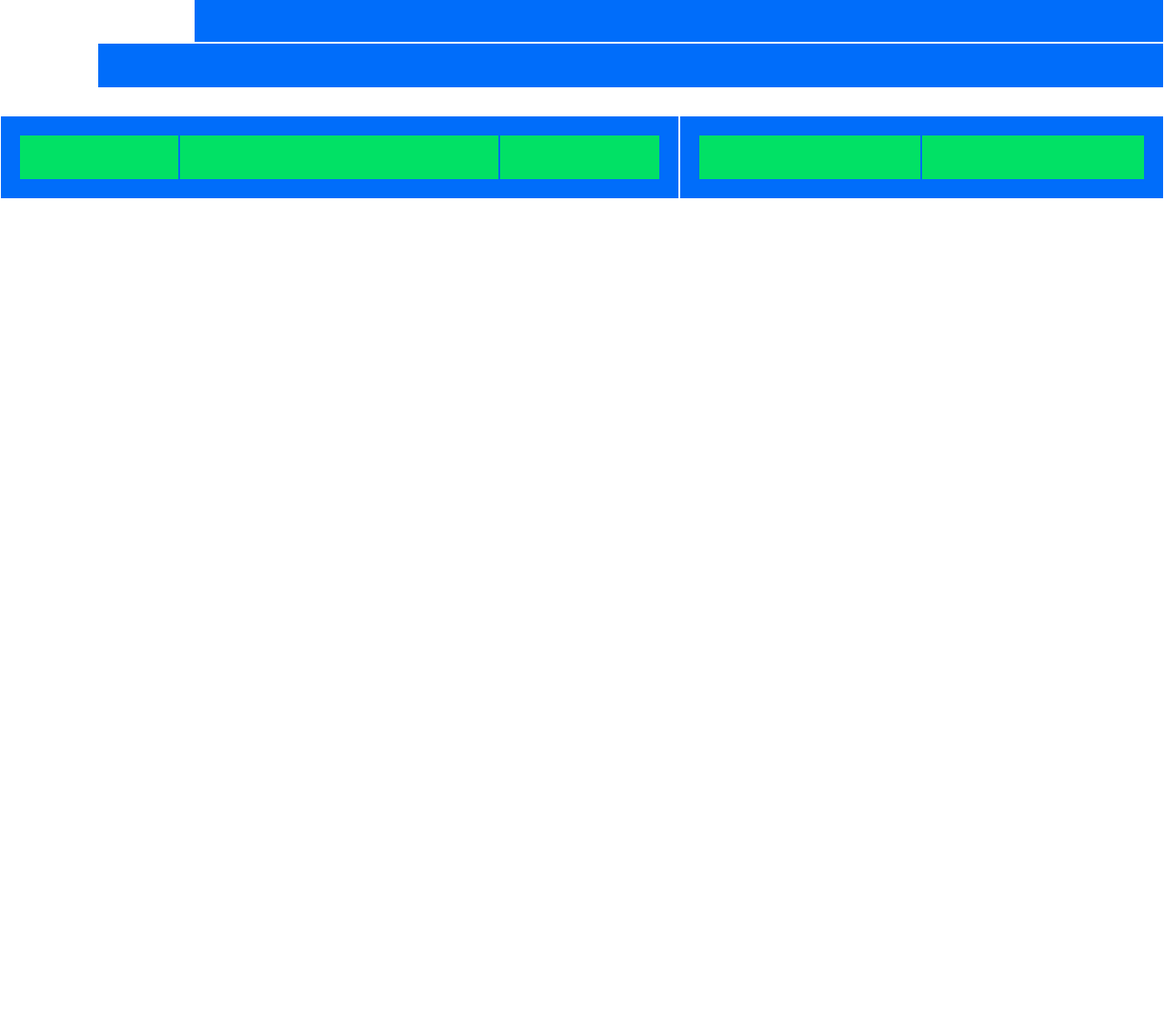
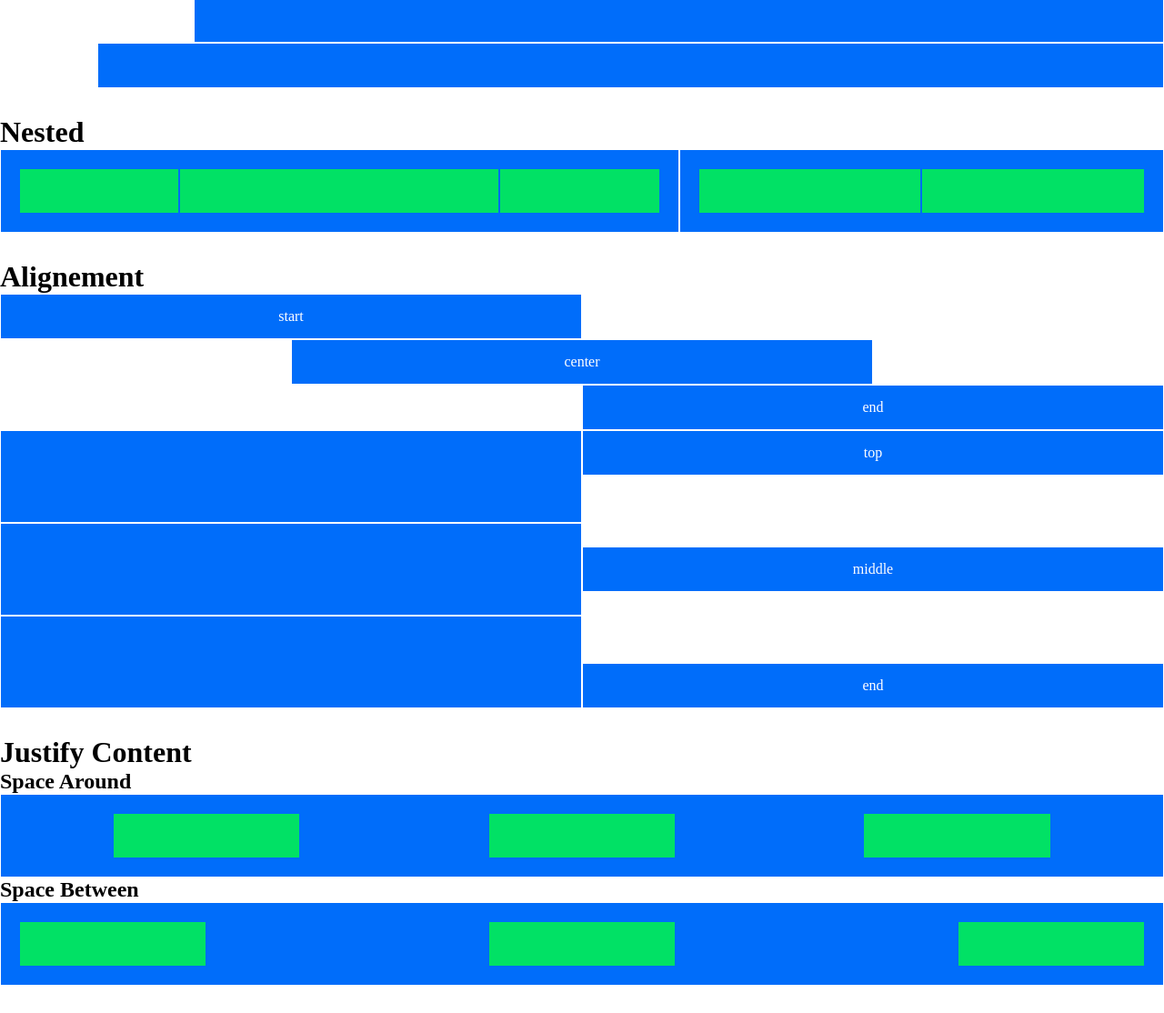
Before and after one commit to GiuseppeCassone/html-css-12bool, a plain HTML site: page index.html in a window 1280 px wide. Shown: the part 1279-2393 px from the top of the page at 91% size. Before the commit the page ends 1528 px from the top, so only its background shows below. Drawn offline with Linux system fonts and the light colour scheme.

Commit message:
esercizio finito

```diff
--- a/css/12bool.css
+++ b/css/12bool.css
@@ -20,6 +20,12 @@
 }
 /* FLEX-ROW */
 
+.column{
+    display: flex;
+    flex-direction: column;
+    flex-wrap: wrap;
+}
+/* FLEX-COLUMN */
 
 .justify-center{
     justify-content: center;
@@ -31,6 +37,14 @@
 
 .justify-start{
     justify-content: flex-start;
+}
+
+.justify-between{
+    justify-content: space-between;
+}
+
+.justify-around{
+    justify-content: space-around;
 }
 /* REGOLE JUSTIFY */
 
--- a/index.html
+++ b/index.html
@@ -174,6 +174,7 @@
         </div>
 
         <!-- NESTED -->
+        <h1>Nested</h1>
 
         <div class="row mg-b30">
             <div class="row justify-center align-it-center col-7 bg-blue padd">
@@ -188,6 +189,70 @@
         </div>
 
         <!-- ALIGNEMENT -->
+        <h1>Alignement</h1>
+
+        <div class="row">
+            <div class="row justify-center align-it-center col-6 bg-blue">start</div>
+        </div>
+
+        <div class="row justify-center">
+            <div class="row justify-center align-it-center col-6 bg-blue">center</div>
+        </div>
+
+        <div class="row justify-end">
+            <div class="row justify-center align-it-center col-6 bg-blue">end</div>
+        </div>
+
+        <div class="row mg-b30">
+            <div class="col-6">
+                <div class="col-12 bg-blue">
+                    <div class="col-12"></div>
+                    <div class="col-12"></div>
+                </div>
+                <div class="col-12 bg-blue">
+                    <div class="col-12"></div>
+                    <div class="col-12"></div>
+                </div>
+                <div class="col-12 bg-blue">
+                    <div class="col-12"></div>
+                    <div class="col-12"></div>
+                </div>
+            </div>
+            <div class="row col-6">
+                <div class="row align-it-start col-12">
+                    <div class="row justify-center align-it-center col-12 bg-blue">top</div>
+                </div>
+                <div class="row align-it-center col-12">
+                    <div class="row justify-center align-it-center col-12 bg-blue">middle</div>
+                </div>
+                <div class="row align-it-end col-12">
+                    <div class="row justify-center align-it-center col-12 bg-blue">end</div>
+                </div>
+            </div>
+        </div>
+
+        <!-- JUSTIFY CONTENT -->
+        <h1>Justify Content</h1>
+        <h2>Space Around</h2>
+
+        <div class="row">
+            <div class="row justify-around col-12 bg-blue padd">
+                <div class="col-2 bg-green"></div>
+                <div class="col-2 bg-green"></div>
+                <div class="col-2 bg-green"></div>
+            </div>
+        </div>
+
+        <h2>Space Between</h2>
+
+        <div class="row mg-b30">
+            <div class="row justify-between col-12 bg-blue padd">
+                <div class="col-2 bg-green"></div>
+                <div class="col-2 bg-green"></div>
+                <div class="col-2 bg-green"></div>
+            </div>
+        </div>
+
     </div>
 
 </body>
```
